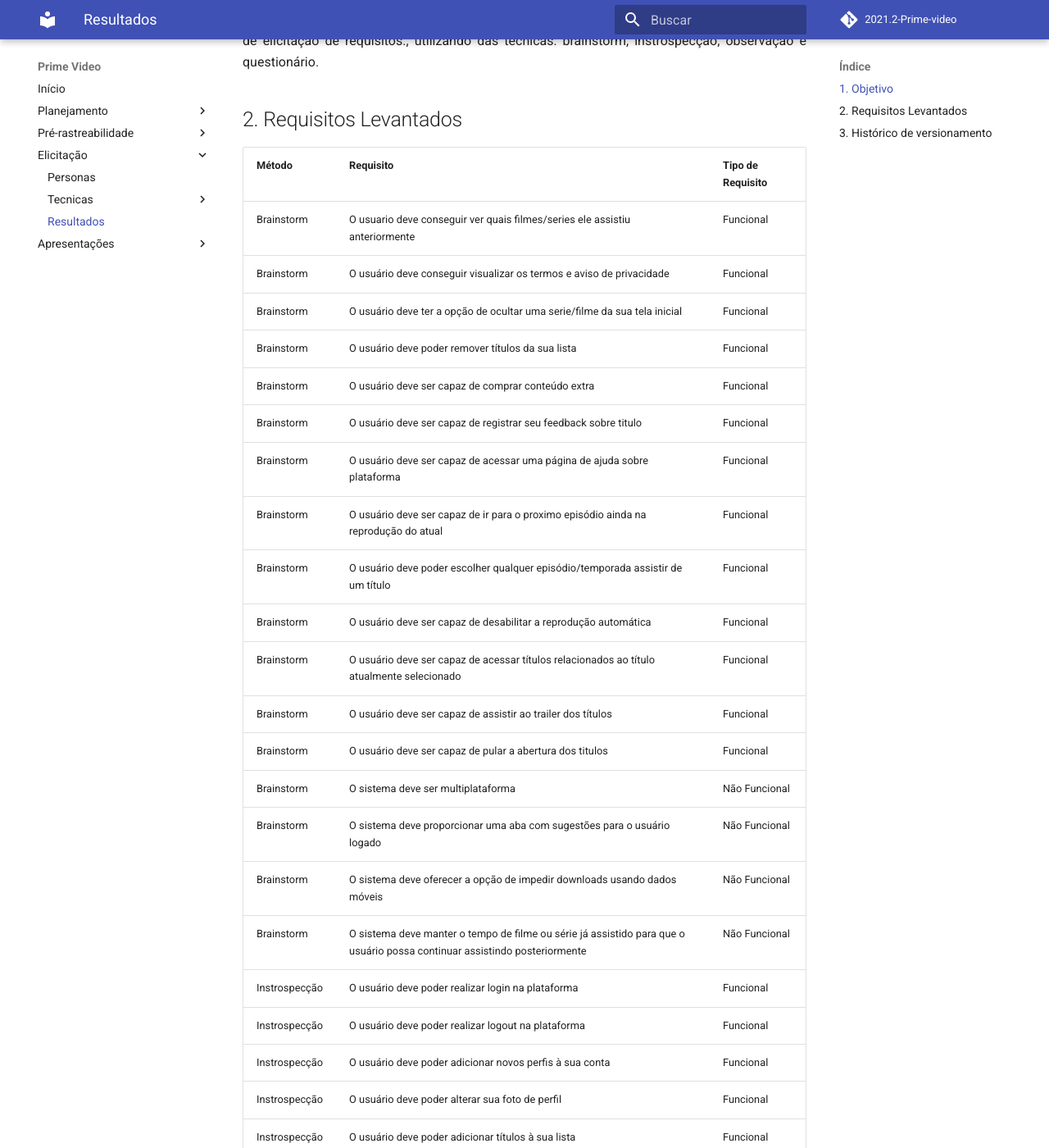
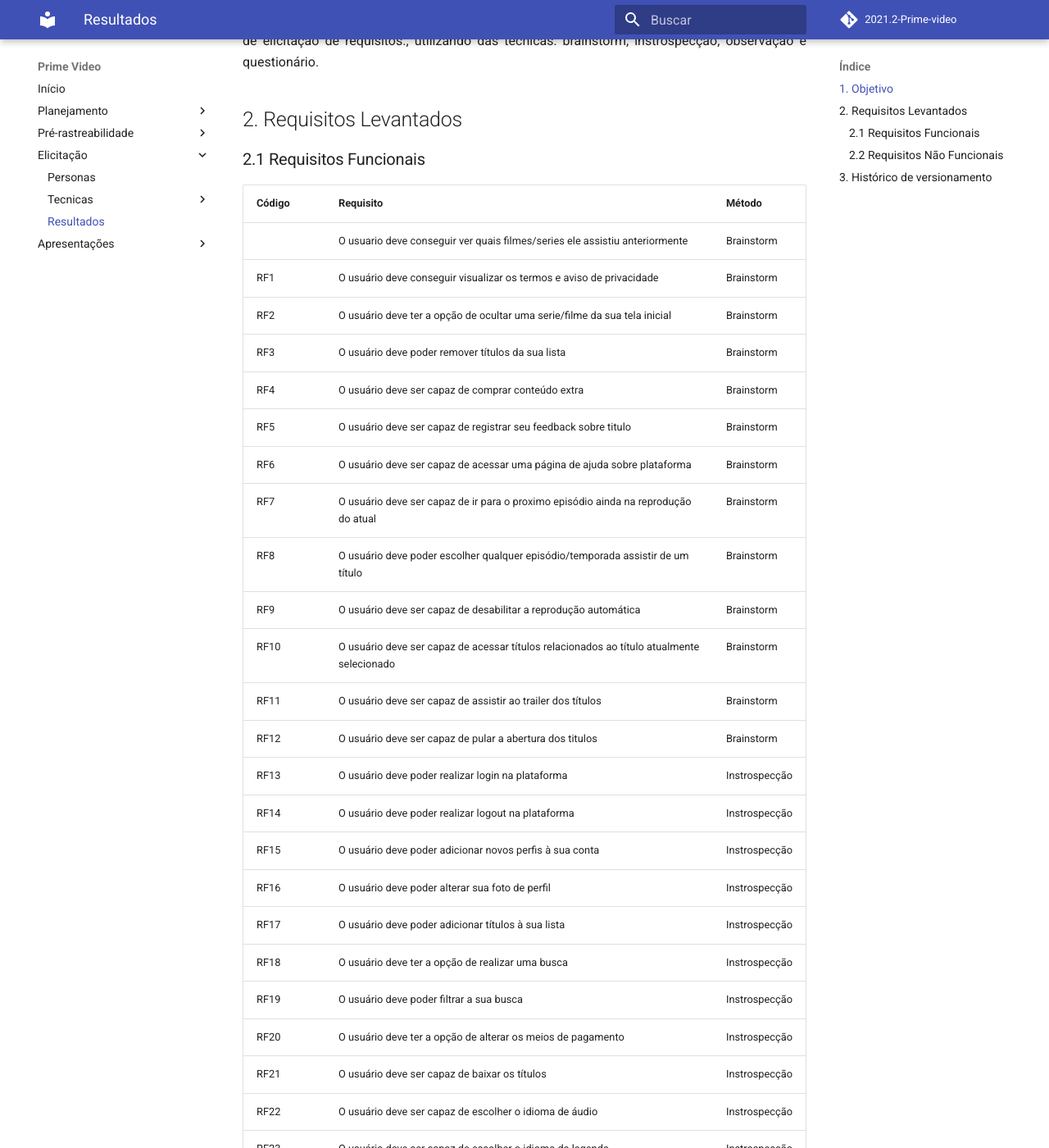
Before and after one commit to Requisitos-de-Software/2021.2-Prime-video, an MkDocs documentation site: the page built from docs/elicitacao/resultados.md, in a window 1280 px wide and 1400 px high, scrolled down 219 px. Shown: the whole window at 82% size. Built offline with MkDocs 1.6.1 and Material for MkDocs 9.7.7, drawn with Linux system fonts in a browser that asks for light colours; comment, search, counter and statistics services are not loaded; some of the changed text lies outside the part shown.

Commit message:
fix: Alteração do formato das tabelas

```diff
--- a/docs/elicitacao/resultados.md
+++ b/docs/elicitacao/resultados.md
@@ -8,56 +8,67 @@
 
 ## 2. Requisitos Levantados
 
-| Método | Requisito | Tipo de Requisito |
+### 2.1 Requisitos Funcionais
+
+| Código | Requisito| Método |
 |--|--|--|
-|Brainstorm| O usuario deve conseguir ver quais filmes/series ele assistiu anteriormente |Funcional|
-|Brainstorm| O usuário deve conseguir visualizar os termos e aviso de privacidade |Funcional|
-|Brainstorm| O usuário deve ter a opção de ocultar uma serie/filme da sua tela inicial |Funcional|
-|Brainstorm| O usuário deve poder remover títulos da sua lista |Funcional|
-|Brainstorm| O usuário deve ser capaz de comprar conteúdo extra |Funcional|
-|Brainstorm| O usuário deve ser capaz de registrar seu feedback sobre titulo |Funcional|
-|Brainstorm| O usuário deve ser capaz de acessar uma página de ajuda sobre plataforma|Funcional|
-|Brainstorm| O usuário deve ser capaz de ir para o proximo episódio ainda na reprodução do atual|Funcional|
-|Brainstorm| O usuário deve poder escolher qualquer episódio/temporada assistir de um título |Funcional|
-|Brainstorm| O usuário deve ser capaz de desabilitar a reprodução automática |Funcional|
-|Brainstorm| O usuário deve ser capaz de acessar títulos relacionados ao título atualmente selecionado |Funcional|
-|Brainstorm| O usuário deve ser capaz de assistir ao trailer dos títulos |Funcional|
-|Brainstorm| O usuário deve ser capaz de pular a abertura dos titulos |Funcional|
-|Brainstorm| O sistema deve ser multiplataforma |Não Funcional|
-|Brainstorm| O sistema deve proporcionar uma aba com sugestões para o usuário logado|Não Funcional|
-|Brainstorm| O sistema deve oferecer a opção de impedir downloads usando dados móveis |Não Funcional|
-|Brainstorm| O sistema deve manter o tempo de filme ou série já assistido para que o usuário possa continuar assistindo posteriormente |Não Funcional|
-|Instrospecção|O usuário deve poder realizar login na plataforma|Funcional|
-|Instrospecção|O usuário deve poder realizar logout na plataforma|Funcional|
-|Instrospecção|O usuário deve poder adicionar novos perfis à sua conta|Funcional|
-|Instrospecção|O usuário deve poder alterar sua foto de perfil|Funcional|
-|Instrospecção|O usuário deve poder adicionar títulos à sua lista|Funcional|
-|Instrospecção|O usuário deve ter a opção de realizar uma busca|Funcional|
-|Instrospecção|O usuário deve poder filtrar a sua busca|Funcional|
-|Instrospecção|O usuário deve ter a opção de alterar os meios de pagamento|Funcional|
-|Instrospecção|O usuário deve ser capaz de baixar os títulos|Funcional|
-|Instrospecção|O usuário deve ser capaz de escolher o idioma de áudio|Funcional|
-|Instrospecção|O usuário deve ser capaz de escolher o idioma da legenda|Funcional|
-|Instrospecção|O usuário deve ser capaz de tirar a legenda|Funcional|
-|Instrospecção|O usuário deve poder escolher a qualidade do vídeo|Funcional|
-|Instrospecção|O usuário deve poder usar a opção de tela cheia|Funcional|
-|Instrospecção|O sistema deve restringir alguns títulos para perfis infantis|Não Funcional|
-|Instrospecção|O sistema deve possuir a função de reprodução automática|Não Funcional|
-|Observação| O usuário pode criar novos perfis|Funcional|
-|Observação| O usuário pode excluir perfis|Funcional|
-|Observação| O usuário pode usar o Watch party|Funcional|
-|Observação| O usuário pode pode alugar canais, filmes e series|Funcional|
-|Observação| O usuário pode pode ocultar vídeos|Funcional|
-|Observação| O usuário pode desvincular os dispositivos |Funcional|
-|Observação| O usuário pode excluir historico de navegação|Funcional|
-|Observação| O usuário pode adicionar a lista |Funcional|
-|Observação| O usuário pode ver informações dos atores |Funcional|
-|Observação| O usuário pode diminuir o consumo de dados|Funcional|
-|Observação| O usuário pode assitir o trailer |Funcional|
-|Observação| O usuário pode ver detalhes da obra |Funcional|
+|| O usuario deve conseguir ver quais filmes/series ele assistiu anteriormente |Brainstorm|
+|RF1| O usuário deve conseguir visualizar os termos e aviso de privacidade |Brainstorm|
+|RF2| O usuário deve ter a opção de ocultar uma serie/filme da sua tela inicial |Brainstorm|
+|RF3| O usuário deve poder remover títulos da sua lista |Brainstorm|
+|RF4| O usuário deve ser capaz de comprar conteúdo extra |Brainstorm|
+|RF5| O usuário deve ser capaz de registrar seu feedback sobre titulo |Brainstorm|
+|RF6| O usuário deve ser capaz de acessar uma página de ajuda sobre plataforma|Brainstorm|
+|RF7| O usuário deve ser capaz de ir para o proximo episódio ainda na reprodução do atual|Brainstorm|
+|RF8| O usuário deve poder escolher qualquer episódio/temporada assistir de um título |Brainstorm|
+|RF9| O usuário deve ser capaz de desabilitar a reprodução automática |Brainstorm|
+|RF10| O usuário deve ser capaz de acessar títulos relacionados ao título atualmente selecionado |Brainstorm|
+|RF11| O usuário deve ser capaz de assistir ao trailer dos títulos |Brainstorm|
+|RF12| O usuário deve ser capaz de pular a abertura dos titulos |Brainstorm|
+|RF13|O usuário deve poder realizar login na plataforma|Instrospecção|
+|RF14|O usuário deve poder realizar logout na plataforma|Instrospecção|
+|RF15|O usuário deve poder adicionar novos perfis à sua conta|Instrospecção|
+|RF16|O usuário deve poder alterar sua foto de perfil|Instrospecção|
+|RF17|O usuário deve poder adicionar títulos à sua lista|Instrospecção|
+|RF18|O usuário deve ter a opção de realizar uma busca|Instrospecção|
+|RF19|O usuário deve poder filtrar a sua busca|Instrospecção|
+|RF20|O usuário deve ter a opção de alterar os meios de pagamento|Instrospecção|
+|RF21|O usuário deve ser capaz de baixar os títulos|Instrospecção|
+|RF22|O usuário deve ser capaz de escolher o idioma de áudio|Instrospecção|
+|RF23|O usuário deve ser capaz de escolher o idioma da legenda|Instrospecção|
+|RF24|O usuário deve ser capaz de tirar a legenda|Instrospecção|
+|RF25|O usuário deve poder escolher a qualidade do vídeo|Instrospecção|
+|RF26|O usuário deve poder usar a opção de tela cheia|Instrospecção|
+|RF27| O usuário pode ver detalhes da obra |Observação|
+|RF28| O usuário pode criar novos perfis|Observação|
+|RF29| O usuário pode excluir perfis|Observação|
+|RF30| O usuário pode usar o Watch party|Observação|
+|RF31| O usuário pode pode alugar canais, filmes e series|Observação|
+|RF32| O usuário pode pode ocultar vídeos|Observação|
+|RF33| O usuário pode desvincular os dispositivos |Observação|
+|RF34| O usuário pode excluir historico de navegação|Observação|
+|RF35| O usuário pode adicionar a lista |Observação|
+|RF36| O usuário pode ver informações dos atores |Observação|
+|RF37| O usuário pode diminuir o consumo de dados|Observação|
+|RF38| O usuário pode assitir o trailer |Observação|
 
 <center>
-Tabela 1: Requisitos levantados.
+Tabela 1: Requisitos funcionais.
+</center>
+
+### 2.2 Requisitos Não Funcionais
+
+| Código | Requisito| Método |
+|--|--|--|
+|RNF1| O sistema deve ser multiplataforma |Brainstorm|
+|RNF2| O sistema deve proporcionar uma aba com sugestões para o usuário logado|Brainstorm|
+|RNF3| O sistema deve oferecer a opção de impedir downloads usando dados móveis |Brainstorm|
+|RNF4| O sistema deve manter o tempo de filme ou série já assistido para que o usuário possa continuar assistindo posteriormente |Brainstorm|
+|RNF5|O sistema deve restringir alguns títulos para perfis infantis|Instrospecção|
+|RNF6|O sistema deve possuir a função de reprodução automática|Instrospecção|
+
+<center>
+Tabela 2: Requisitos não funcionais.
 </center>
 
 ## 3. Histórico de versionamento
```
